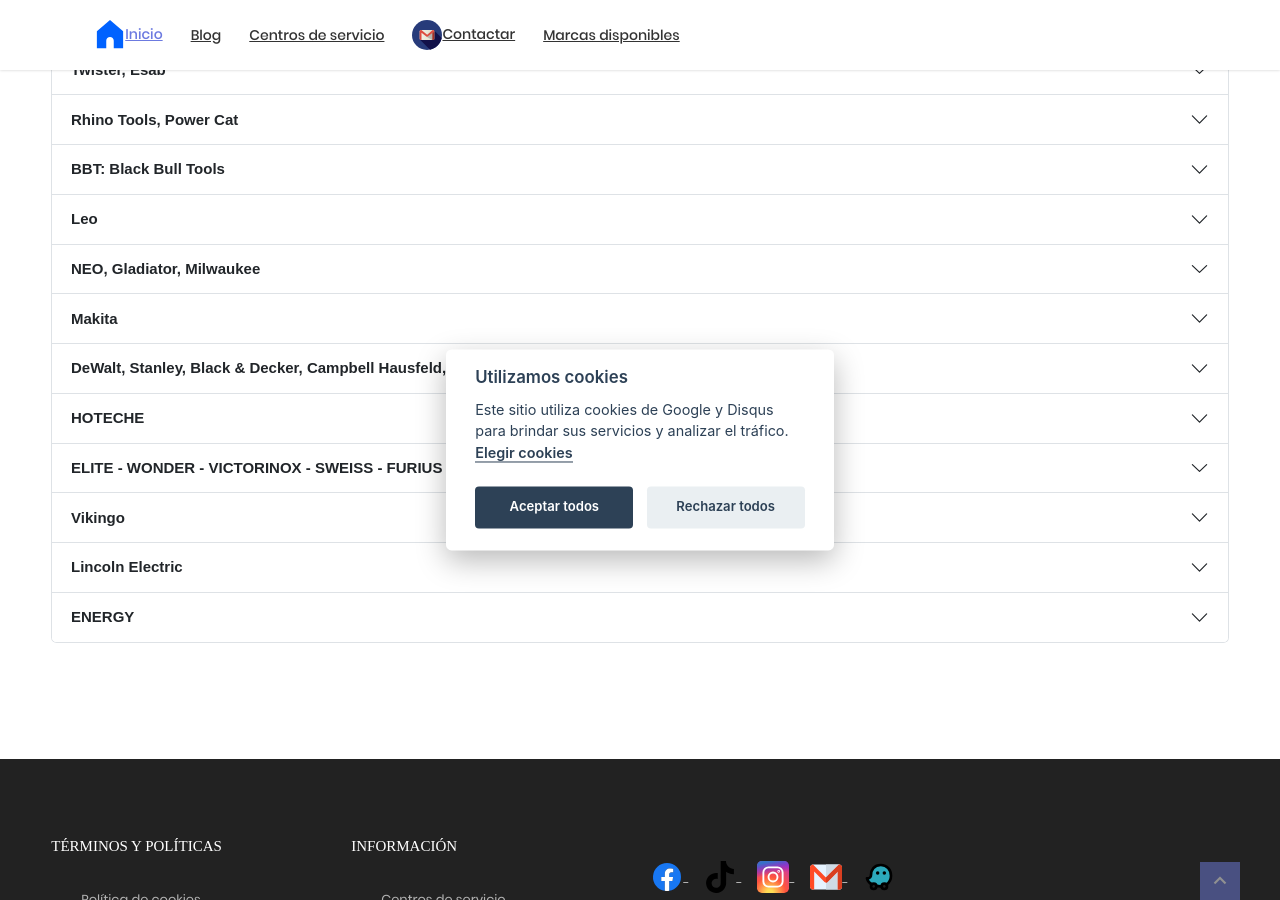
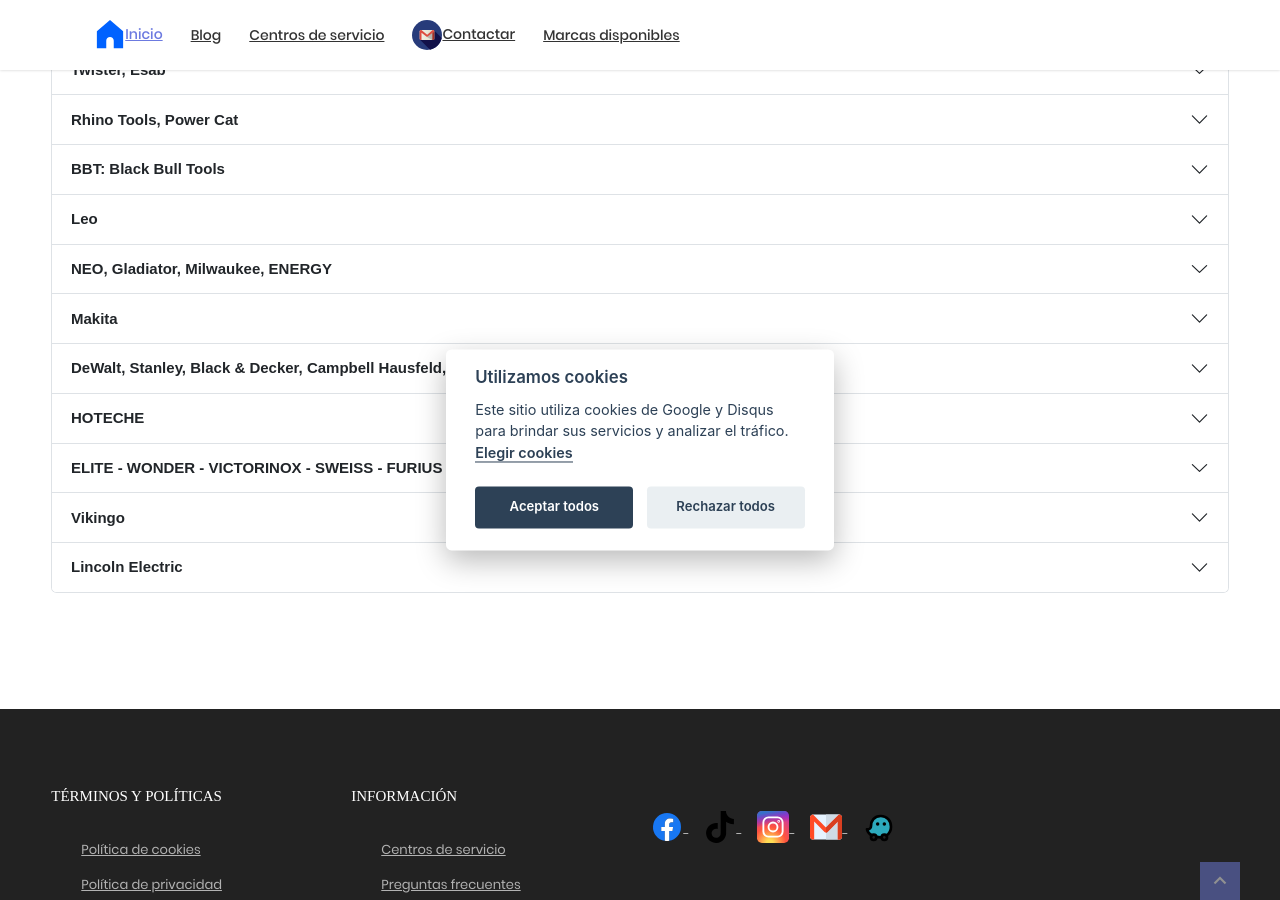
Before and after one commit to lacadenagt/lacadenagt.github.io, a Jekyll site: the page built from cs.md, in a window 1280 px wide and 900 px high, scrolled down 870 px. Built offline with Jekyll 4.4.1, drawn with Linux system fonts in a browser that asks for light colours; some web fonts are replaced; some of the changed lines change nothing that is shown.

Commit message:
actualizacion de centro de servicio energy

```diff
--- a/_includes/contenidoCentrosServicio.html
+++ b/_includes/contenidoCentrosServicio.html
@@ -266,14 +266,14 @@
       <div class="accordion-item">
     <h2 class="accordion-header" id="flush-heading10">
       <button class="accordion-button collapsed" type="button" data-bs-toggle="collapse" data-bs-target="#flush-collapse10" aria-expanded="false" aria-controls="flush-collapse10">
-       <strong>NEO, Gladiator, Milwaukee</strong>
+       <strong>NEO, Gladiator, Milwaukee, ENERGY</strong>
       </button>
     </h2>
     <div id="flush-collapse10" class="accordion-collapse collapse" aria-labelledby="flush-heading10" data-bs-parent="#accordionFlushExample">
       <div class="accordion-body">
       <code>Dirección: </code>1era calle 33-17 zona 11 roosevelt Multimateriales<br>
       <code>Tel&eacute;fono: </code>2429 6700<br>
-      <code>Horario: </code>Lunes a viernes de 07:00 a 16:00pm. Sábado de 07:00 a 12:00 pm<br>
+      <code>Horario: </code>Lunes a viernes de 08:00 a 17:00pm. Sábado de 08:00 a 12:00 pm<br>
       </div>
     </div>
   </div>
@@ -356,21 +356,6 @@
       </div>
     </div>
   </div>
-  <!--energy-->
-  <div class="accordion-item">
-    <h2 class="accordion-header" id="flush-heading17">
-      <button class="accordion-button collapsed" type="button" data-bs-toggle="collapse" data-bs-target="#flush-collapse17" aria-expanded="false" aria-controls="flush-collapse17">
-       <strong>ENERGY</strong>
-      </button>
-    </h2>
-    <div id="flush-collapse17" class="accordion-collapse collapse" aria-labelledby="flush-heading17" data-bs-parent="#accordionFlushExample">
-      <div class="accordion-body">
-        <code>Centro de servicio: MULTIMATERIALES S.A</code><br>
-        <code>Dirección: </code>27 Ave. 33-85, Bodega 4 Complejo de Bodegas Parque Global 2, zona 12, Colonia Santa Elisa, Guatemala, Guatemala.<br>
-        <code>Teléfono: </code>2429-6700<br>
-      </div>
-    </div>
-  </div>
 </div>
             <!-- fin codigo centro de servicio-->
 		</div>
```
